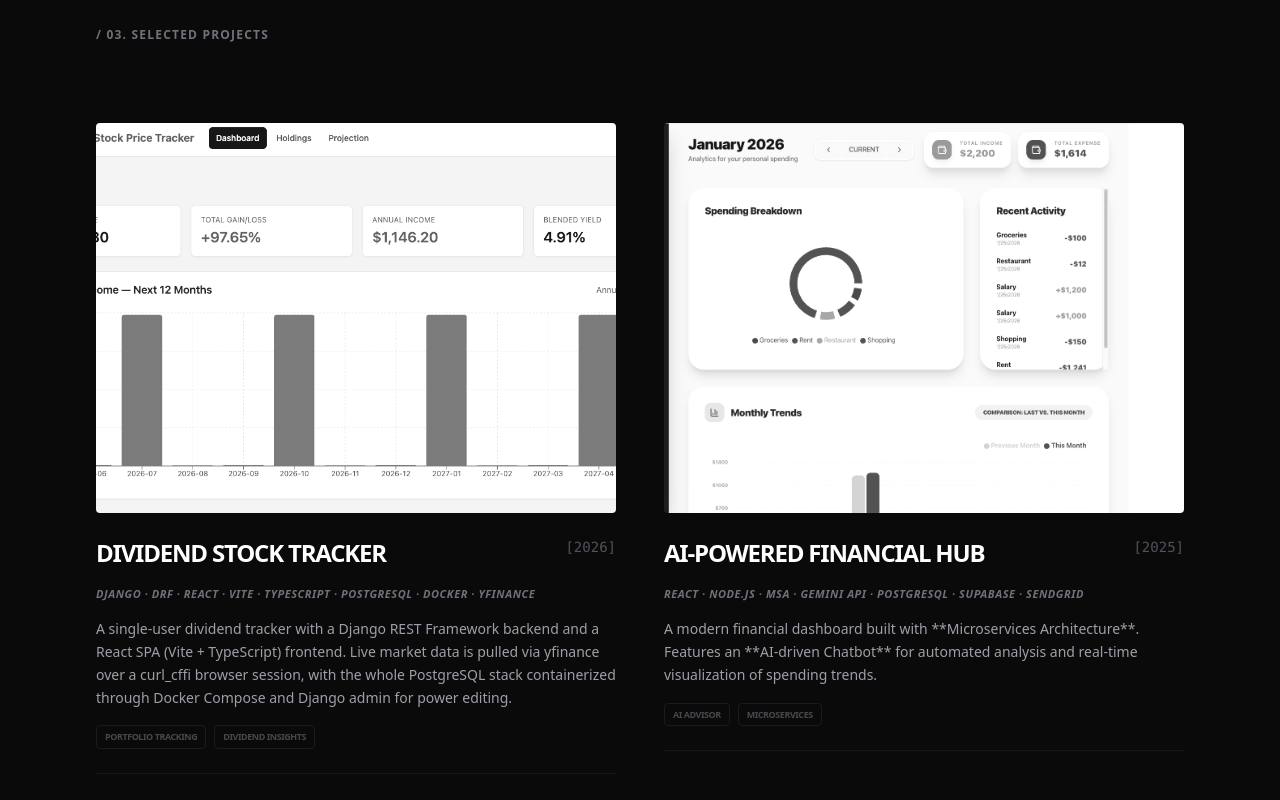
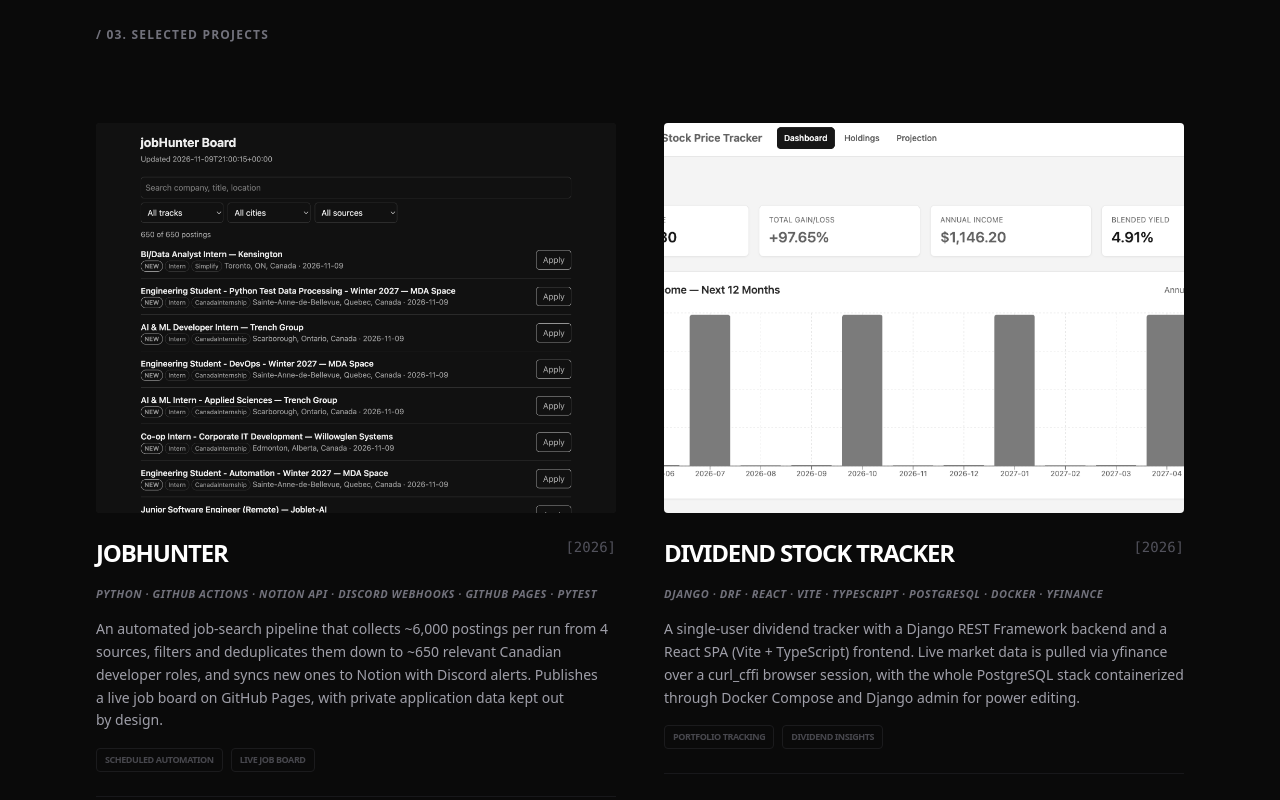
Before and after one commit to AndyChoi4495/my-portfolio, a Next.js app: page / in a window 1280 px wide. Shown: the part 2300-3100 px from the top of the page. Built offline with nearby package versions, Linux system fonts and the light colour scheme.

Commit message:
Add jobHunter as the first featured project
Co-Authored-By: Claude Opus 5.5 <noreply@anthropic.com>

```diff
--- a/app/page.tsx
+++ b/app/page.tsx
@@ -147,7 +147,65 @@ export default function Portfolio() {
         </motion.div>
 
         <div className="grid grid-cols-1 md:grid-cols-2 gap-x-12 gap-y-24">
-          {/* Project 1: Dividend Stock Tracker */}
+          {/* Project 1: jobHunter */}
+          <motion.div {...animProps}>
+            <a
+              href="https://andychoi4495.github.io/jobHunter/"
+              target="_blank"
+              rel="noopener noreferrer"
+              className="group flex flex-col gap-6 block cursor-pointer"
+            >
+              <div className="w-full aspect-[4/3] bg-zinc-900 overflow-hidden relative grayscale group-hover:grayscale-0 transition-all duration-700 rounded-sm">
+                <div className="relative w-full h-full">
+                  <Image
+                    src="/jobhunter.png"
+                    alt="jobHunter public job board"
+                    fill
+                    sizes="(max-width: 768px) 100vw, 50vw"
+                    className="object-cover object-top group-hover:scale-105 transition-transform duration-1000"
+                  />
+                </div>
+                <div className="absolute inset-0 bg-black/60 opacity-0 group-hover:opacity-100 transition-opacity duration-500 flex flex-col items-center justify-center z-10">
+                  <span className="text-zinc-400 text-[10px] tracking-[0.4em] uppercase mb-4">
+                    Visit the Job Board ↗
+                  </span>
+                  <span className="text-white text-xs font-bold tracking-[0.2em] uppercase border border-white/20 px-4 py-2">
+                    Automated Pipeline
+                  </span>
+                </div>
+              </div>
+
+              <div className="border-b border-zinc-900 pb-6">
+                <div className="flex justify-between items-start mb-4">
+                  <h3 className="text-2xl font-bold uppercase tracking-tighter text-white group-hover:text-zinc-400 transition-colors">
+                    jobHunter
+                  </h3>
+                  <span className="text-zinc-600 font-mono text-sm">[2026]</span>
+                </div>
+                <p className="text-zinc-500 text-[11px] mb-4 font-bold uppercase tracking-wider italic leading-relaxed">
+                  Python · GitHub Actions · Notion API · Discord Webhooks · GitHub
+                  Pages · pytest
+                </p>
+                <p className="text-zinc-400 text-sm leading-relaxed mb-4 text-pretty">
+                  An automated job-search pipeline that collects ~6,000 postings
+                  per run from 4 sources, filters and deduplicates them down to
+                  ~650 relevant Canadian developer roles, and syncs new ones to
+                  Notion with Discord alerts. Publishes a live job board on GitHub
+                  Pages, with private application data kept out by design.
+                </p>
+                <div className="flex flex-wrap gap-2 opacity-60 group-hover:opacity-100 transition-opacity font-bold">
+                  <span className="text-[9px] border border-zinc-800 px-2 py-1 rounded text-zinc-500 uppercase tracking-tighter">
+                    Scheduled Automation
+                  </span>
+                  <span className="text-[9px] border border-zinc-800 px-2 py-1 rounded text-zinc-500 uppercase tracking-tighter">
+                    Live Job Board
+                  </span>
+                </div>
+              </div>
+            </a>
+          </motion.div>
+
+          {/* Project 2: Dividend Stock Tracker */}
           <motion.div {...animProps}>
             <a
               href="https://dividendstocktracker-three.vercel.app/"
@@ -205,7 +263,7 @@ export default function Portfolio() {
             </a>
           </motion.div>
 
-          {/* Project 2: AI-Powered Financial Hub */}
+          {/* Project 3: AI-Powered Financial Hub */}
           <motion.div {...animProps}>
             <a
               href="https://personal-expense-tracker-front-end.vercel.app/"
@@ -260,7 +318,7 @@ export default function Portfolio() {
               </div>
             </a>
           </motion.div>
-          {/* Project 3: Book Inventory */}
+          {/* Project 4: Book Inventory */}
           <motion.div {...animProps}>
             <a
               href="https://book-inventory-frontend-plum.vercel.app"
@@ -318,7 +376,7 @@ export default function Portfolio() {
             </a>
           </motion.div>
 
-          {[4].map((num) => (
+          {[5].map((num) => (
             <motion.div key={num} {...animProps}>
               <div className="group flex flex-col gap-6 opacity-40 hover:opacity-100 transition-opacity">
                 <div className="w-full aspect-[4/3] bg-zinc-900 overflow-hidden relative grayscale transition-all duration-700 rounded-sm">
```
Also changed, not shown: public/jobhunter.png (added).
